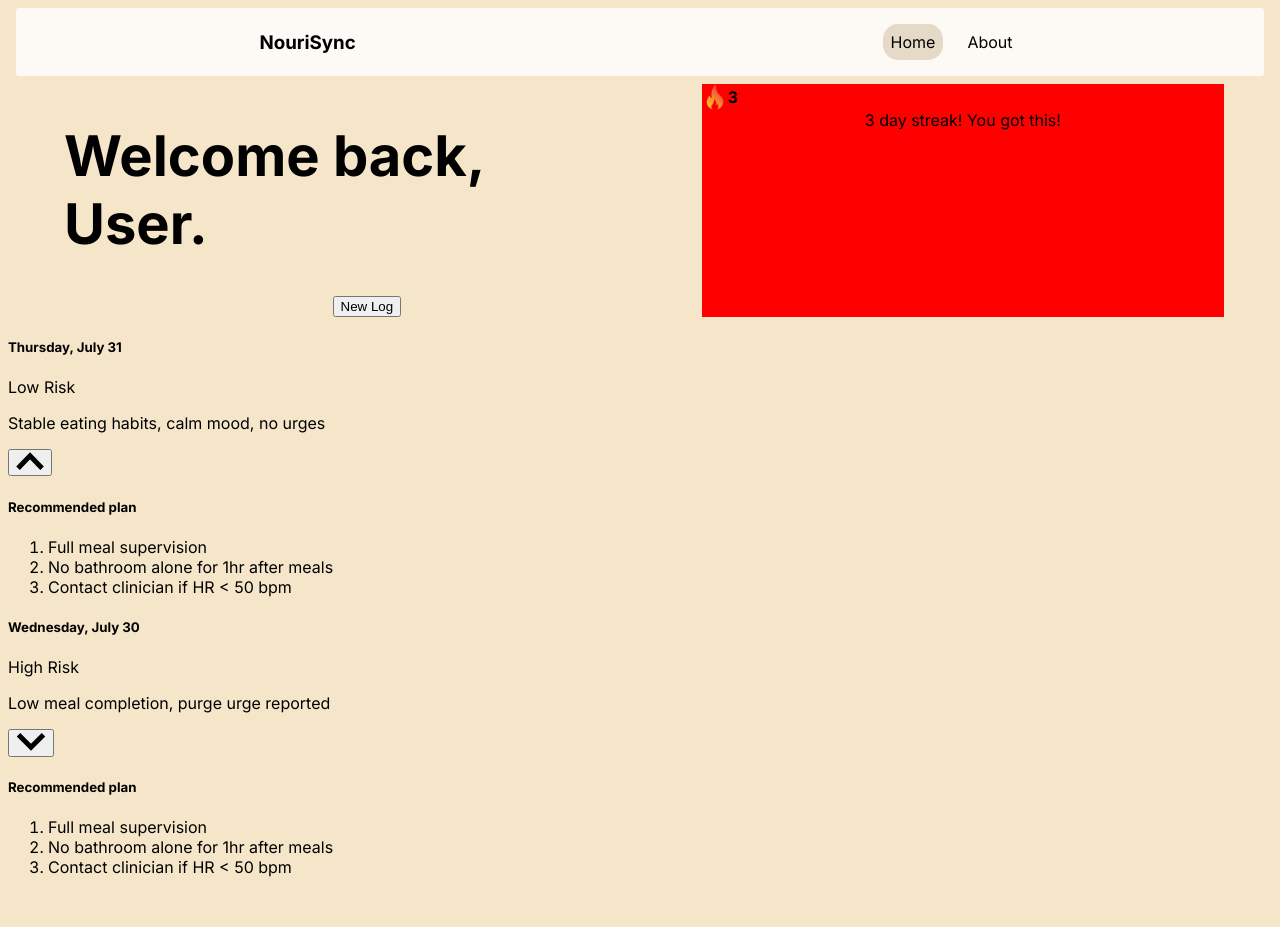
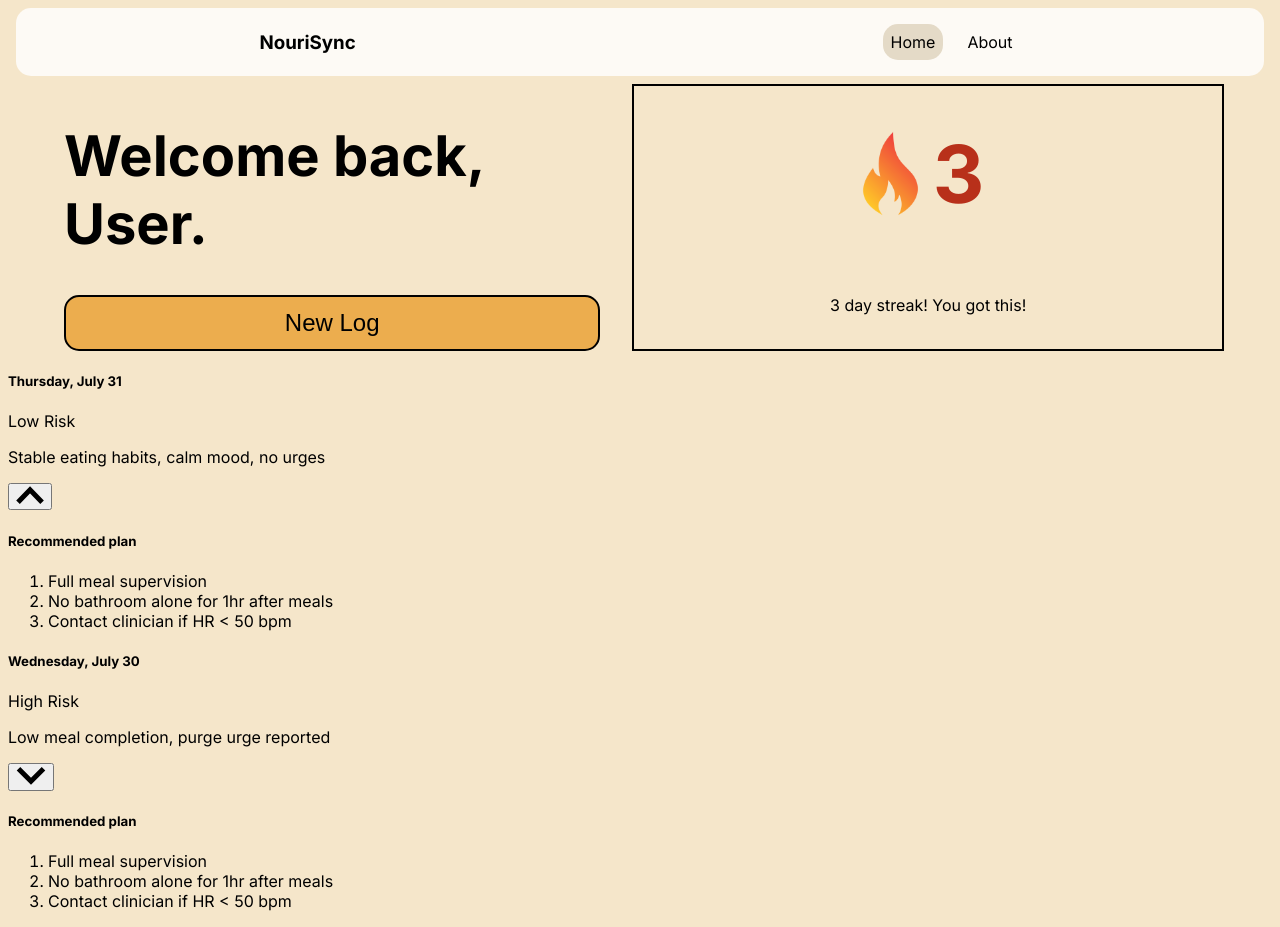
Before and after one commit to mikaela-beakley/NouriSync, a Flask app: page / in a window 1280 px wide. Before the commit the page ends 877 px from the top, so only its background shows below. Run offline with Flask 3, Linux system fonts and the light colour scheme.

Commit message:
Update style.css

```diff
--- a/web/src/static/styles/style.css
+++ b/web/src/static/styles/style.css
@@ -1,7 +1,10 @@
 :root {
     --bg-main: #f5e6ca;
     --bg-secondary: #FDFAF5;
-    --selected: #E4DAC7
+    --selected: #E4DAC7;
+    --accent-primary: #ECAD4E;
+    --accent-primary-light: #F4D19B;
+    --transition: .75s
 }
 
 body {
@@ -16,7 +19,7 @@ body {
     align-items: center;
     margin: 0.5em;
     background-color: var(--bg-secondary);
-    border-radius: 3px;
+    border-radius: 15px;
 }
 
 .nav-list {
@@ -62,28 +65,45 @@ body {
     text-align: left;
 }
 
-.new-log {
-    flex-grow: 1;
-    background-color: #00ff00;
+.new-log-button {
+    width: 100%;
+    border: 2px solid black;
+    background-color: var(--accent-primary);
+    font-size: 1.5em;
+    padding: .5em;
+    border-radius: 15px;
+    transition: all .5s ease-out;
+    cursor: pointer;
 }
 
-.export-log {
-    flex-grow: 1;
-}
-
-.welcome-options > button {
-    width: 100%;
+.new-log-button:hover {
+    background-color: var(--accent-primary-light);
 }
 
 .streak-info {
-    background-color: #ff0000;
+    border: 2px solid black;
+    display: flex;
+    flex-direction: column;
 }
 
 .streak-info-top {
     display: flex;
+    flex: 2;
     align-items: center;
+    justify-content: center;
+    font-size: 5em;
+    padding-right: .3em;
+    color: #b8301a;
 }
 
 .fire-streak-image {
-    width: 5%;
+    aspect-ratio: 1;
+    width: 15%;
 }
+
+.streak-info-bottom {
+    flex: 1;
+    display: flex;
+    justify-content: center;
+    align-items: center;
+}
--- a/web/src/templates/index.html
+++ b/web/src/templates/index.html
@@ -30,7 +30,7 @@
                 <div class="welcome-left">
                     <h1>Welcome back,<br> User.</h1>
                     <a href="/questionnaire">
-                                <button>New Log</button>
+                                <button class="new-log-button">New Log</button>
                     </a>
                 </div>
                 <div class="streak-info">
@@ -38,7 +38,7 @@
                         <img src="../static/fire-logo-streak.png" class="fire-streak-image">
                         <b>3</b>
                     </div>
-                    <div class="streak-info-middle">3 day streak! You got this!</div>
+                    <div class="streak-info-bottom">3 day streak! You got this!</div>
                     <!-- <div class="streak-info-bottom">
                         <ul>
                             <li class="day">
```
